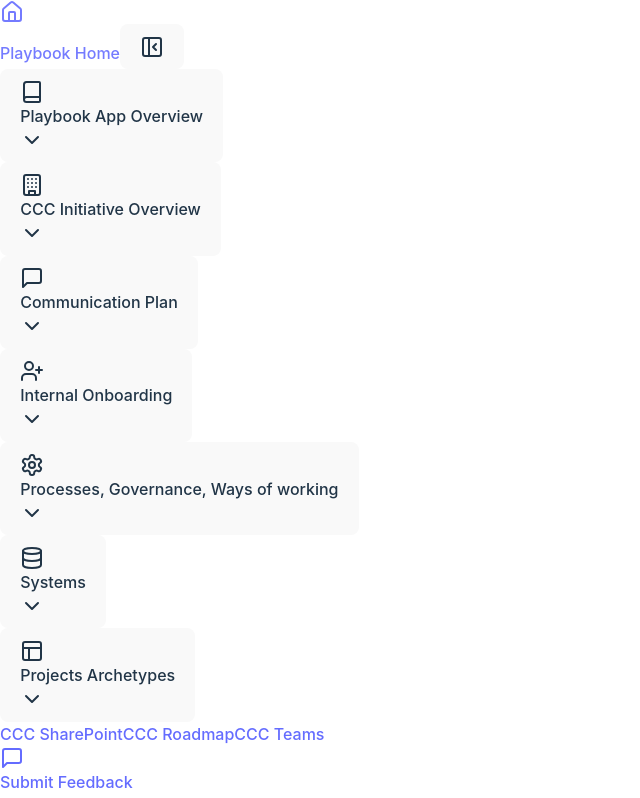
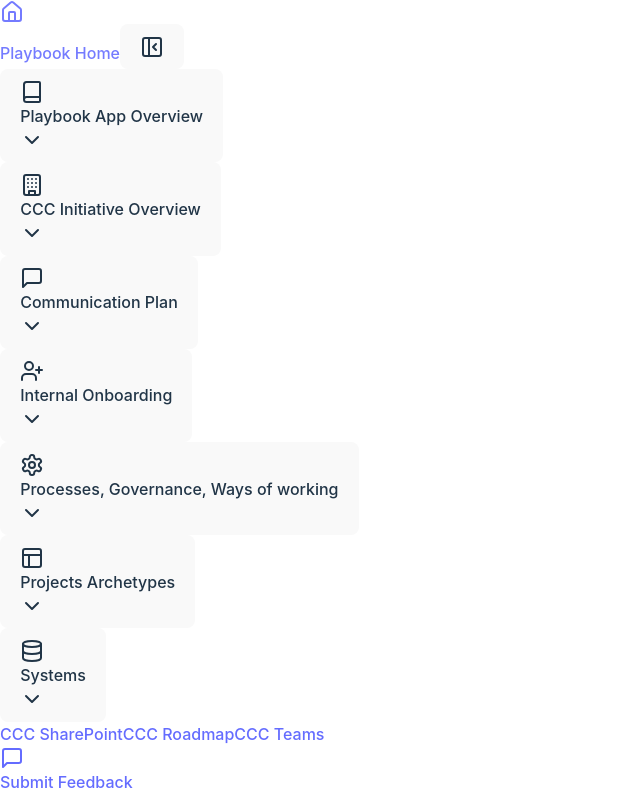
Before and after one commit to Bpxinfo/Playbook, a React (Vite) app in the folder playbook/: page /feedback in a window 1280 px wide. Shown: the top 798 px of the page, without its empty margins (0-640 px from the left). Built offline with nearby package versions, Linux system fonts and the light colour scheme.

Commit message:
swapped systems w projects archetypes

```diff
--- a/playbook/src/layouts/MainLayout.jsx
+++ b/playbook/src/layouts/MainLayout.jsx
@@ -98,6 +98,10 @@
         'Link to SOPs, Guidance, Forms, etc.'
       ]
     },
+    'projects-archetypes': {
+      title: 'Projects Archetypes',
+      items: ['Objectives']
+    },
     'systems': {
       title: 'Systems',
       items: [
@@ -106,10 +110,6 @@
         'Manual Systems',
         'Links to Process'
       ]
-    },
-    'projects-archetypes': {
-      title: 'Projects Archetypes',
-      items: ['Objectives']
     }
   };
 
```
